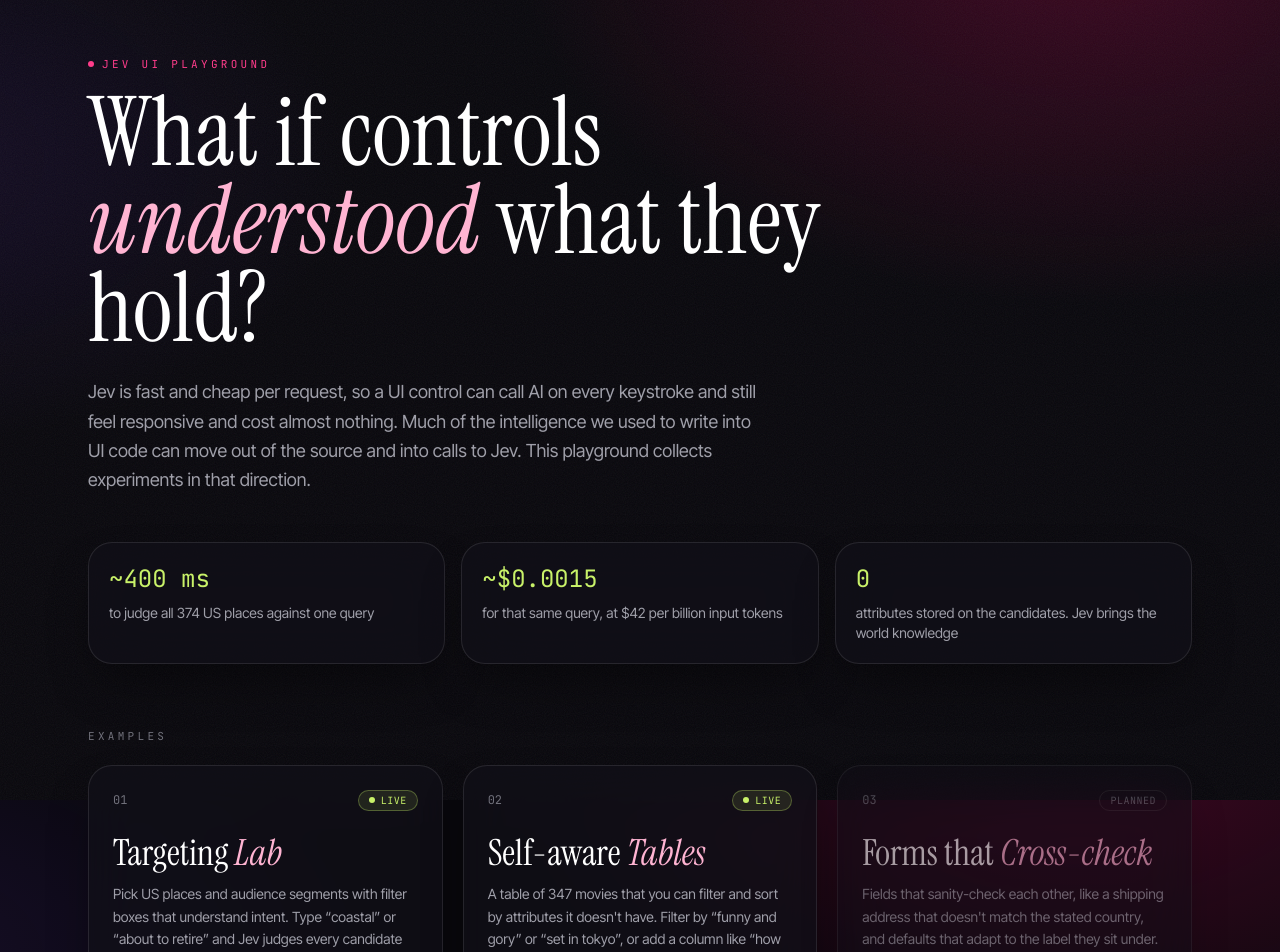
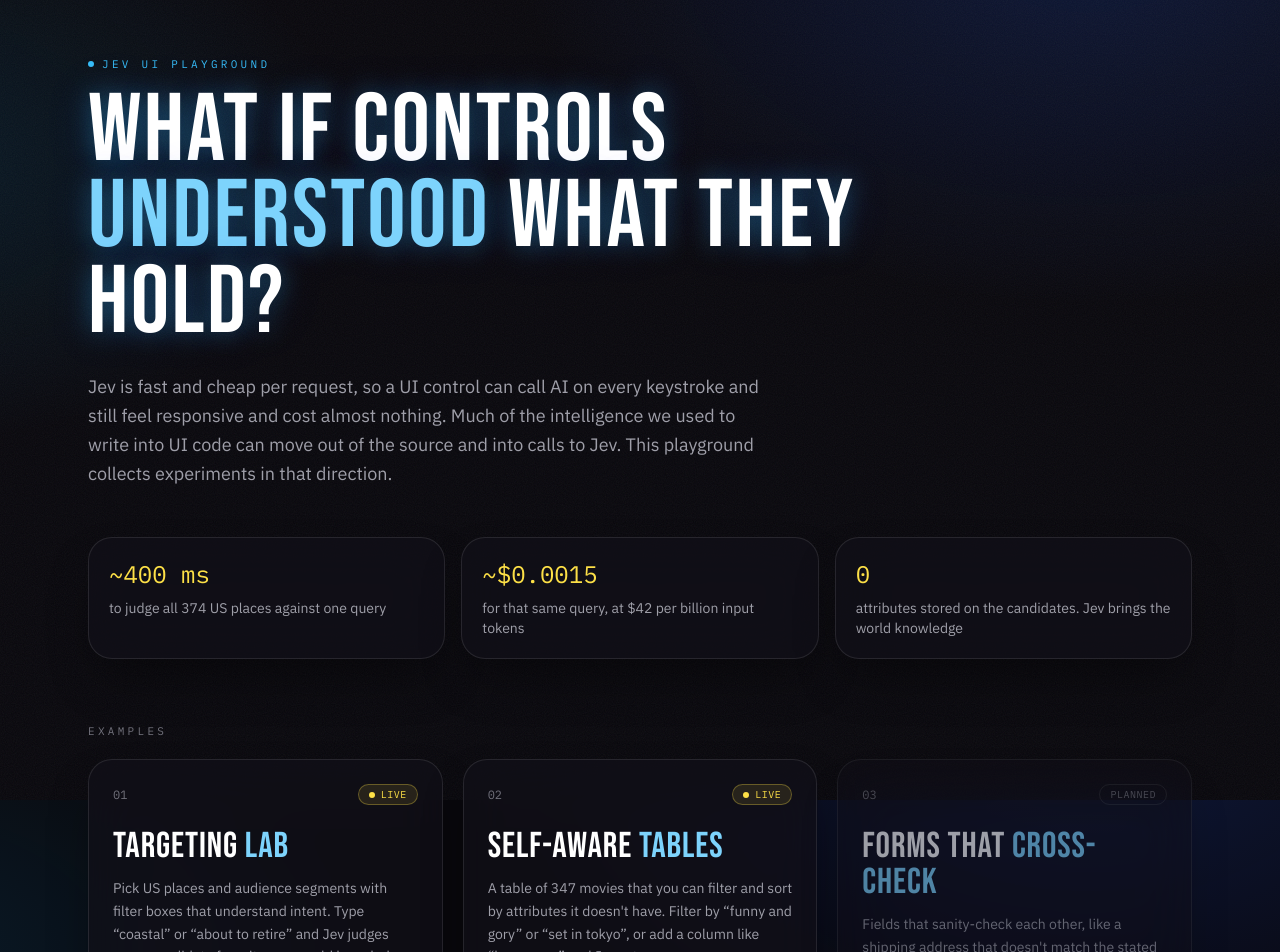
Before and after one commit to chrisyerga/jev-ui, a React (Vite) app: page / in a window 1280 px wide. Shown: the top 952 px of the page. Built offline with nearby package versions, Linux system fonts and the light colour scheme.

Commit message:
style(color/font): Make it look less like I have a humanities degree and more technical

```diff
--- a/index.html
+++ b/index.html
@@ -7,7 +7,7 @@
     <link rel="preconnect" href="https://fonts.googleapis.com" />
     <link rel="preconnect" href="https://fonts.gstatic.com" crossorigin />
     <link
-      href="https://fonts.googleapis.com/css2?family=Instrument+Serif:ital@0;1&family=Inter+Tight:wght@400;500;600;700&family=JetBrains+Mono:wght@400;500&display=swap"
+      href="https://fonts.googleapis.com/css2?family=Bebas+Neue&family=IBM+Plex+Mono:wght@400;500&family=IBM+Plex+Sans:wght@400;500;600;700&display=swap"
       rel="stylesheet"
     />
   </head>
--- a/src/App.tsx
+++ b/src/App.tsx
@@ -25,8 +25,8 @@
   return (
     <div className="relative z-10 mx-auto flex min-h-screen max-w-xl flex-col items-center justify-center px-4 text-center">
       <p className="font-mono text-[11px] tracking-[0.3em] text-accent uppercase">404</p>
-      <h1 className="mt-3 font-display text-6xl text-white">
-        No such <em className="text-glow">experiment</em>
+      <h1 className="title-display editorial-glow mt-3 text-6xl text-white">
+        No such <span className="title-accent">experiment</span>
       </h1>
       <Link to="/" className="mt-8 text-sm font-medium text-accent hover:text-glow">
         ← Back to the playground
--- a/src/components/BriefBox.tsx
+++ b/src/components/BriefBox.tsx
@@ -21,7 +21,7 @@
       <div className="flex flex-wrap items-baseline justify-between gap-2">
         <div>
           <p className="font-mono text-[10px] tracking-[0.25em] text-zinc-500 uppercase">Step 0 · optional</p>
-          <h2 className="font-display text-3xl text-white">Describe your campaign</h2>
+          <h2 className="title-display text-3xl text-white">Describe your campaign</h2>
         </div>
         <p className="max-w-sm text-xs text-zinc-500">
           Jev asks one yes/no question per place and per segment, plus two gates: does the brief imply a geography? an
--- a/src/components/SmartFilter.tsx
+++ b/src/components/SmartFilter.tsx
@@ -92,7 +92,7 @@
           </div>
           <div>
             <p className="font-mono text-[10px] tracking-[0.25em] text-zinc-500 uppercase">{props.eyebrow}</p>
-            <h2 className="font-display text-3xl leading-none text-white">{props.title}</h2>
+            <h2 className="title-display text-3xl leading-none text-white">{props.title}</h2>
           </div>
         </div>
         <span className="rounded-full border border-white/10 px-3 py-1 font-mono text-xs text-zinc-400">
--- a/src/components/SummaryPanel.tsx
+++ b/src/components/SummaryPanel.tsx
@@ -38,7 +38,7 @@
           key={formatReach(reach)}
           initial={{ opacity: 0.4, y: 4 }}
           animate={{ opacity: 1, y: 0 }}
-          className="font-display text-6xl leading-none text-white"
+          className="title-display text-6xl leading-none text-white"
         >
           {formatReach(reach)}
         </motion.p>
--- a/src/index.css
+++ b/src/index.css
@@ -1,18 +1,19 @@
 @import "tailwindcss";
 
 @theme {
-  --font-display: "Instrument Serif", ui-serif, Georgia, serif;
-  --font-sans: "Inter Tight", ui-sans-serif, system-ui, sans-serif;
-  --font-mono: "JetBrains Mono", ui-monospace, monospace;
+  --font-display: "Bebas Neue", ui-sans-serif, system-ui, sans-serif;
+  --font-sans: "IBM Plex Sans", ui-sans-serif, system-ui, sans-serif;
+  --font-mono: "IBM Plex Mono", ui-monospace, monospace;
 
   --color-ink-950: #09080d;
   --color-ink-900: #121019;
   --color-ink-800: #1b1824;
   --color-ink-700: #2a2635;
-  --color-accent: #ff3d8b;
-  --color-accent-deep: #a40648;
-  --color-glow: #ffb4d2;
-  --color-lime: #c8f169;
+  --color-accent: #38bdf8;
+  --color-accent-deep: #1d4ed8;
+  --color-glow: #7dd3fc;
+  /* Warm complement to sky blue — stats, “live”, Jev success states */
+  --color-lime: #fde047;
 }
 
 html {
@@ -22,8 +23,8 @@
 body {
   @apply bg-ink-950 font-sans text-zinc-200 antialiased;
   background-image:
-    radial-gradient(60rem 40rem at 85% -10%, rgb(164 6 72 / 0.35), transparent 60%),
-    radial-gradient(50rem 30rem at -10% 20%, rgb(80 40 160 / 0.18), transparent 60%);
+    radial-gradient(60rem 40rem at 85% -10%, rgb(29 78 216 / 0.22), transparent 60%),
+    radial-gradient(50rem 30rem at -10% 20%, rgb(14 165 233 / 0.12), transparent 60%);
   background-attachment: fixed;
   min-height: 100vh;
 }
@@ -57,7 +58,22 @@
 }
 
 .shimmer {
-  background: linear-gradient(90deg, transparent, rgb(255 61 139 / 0.9), transparent);
+  background: linear-gradient(90deg, transparent, rgb(56 189 248 / 0.9), transparent);
   background-size: 200% 100%;
   animation: shimmer 1.2s linear infinite;
 }
+
+/* Display titles — aligned with newtricks.ai / abbot draft site */
+.title-display {
+  @apply font-display font-normal uppercase tracking-wide;
+}
+
+.editorial-glow {
+  text-shadow:
+    0 0 24px rgb(56 189 248 / 0.35),
+    0 0 48px rgb(29 78 216 / 0.2);
+}
+
+.title-accent {
+  @apply text-glow;
+}
--- a/src/pages/Home.tsx
+++ b/src/pages/Home.tsx
@@ -21,8 +21,8 @@
         <p className="flex items-center gap-2 font-mono text-[11px] tracking-[0.3em] text-accent uppercase">
           <span className="size-1.5 rounded-full bg-accent" /> Jev UI Playground
         </p>
-        <h1 className="mt-4 max-w-4xl font-display text-6xl leading-[0.92] text-white sm:text-8xl">
-          What if controls <em className="text-glow">understood</em> what they hold?
+        <h1 className="title-display editorial-glow mt-4 max-w-4xl text-6xl leading-[0.9] text-white sm:text-8xl">
+          What if controls <span className="title-accent">understood</span> what they hold?
         </h1>
         <p className="mt-6 max-w-2xl text-lg leading-relaxed text-zinc-400">
           Jev is fast and cheap per request, so a UI control can call AI on every keystroke and still feel responsive
@@ -60,7 +60,7 @@
       <section className="mt-20 grid gap-10 lg:grid-cols-[minmax(0,1fr)_minmax(0,1fr)]">
         <div>
           <SectionLabel>The thought experiment</SectionLabel>
-          <blockquote className="mt-5 font-display text-4xl leading-tight text-white sm:text-5xl">
+          <blockquote className="mt-5 text-2xl font-semibold leading-snug text-white sm:text-3xl">
             “What if the controls themselves were semantically aware and had intelligence?”
           </blockquote>
           <p className="mt-6 max-w-xl leading-relaxed text-zinc-400">
@@ -111,8 +111,8 @@
           </span>
         )}
       </div>
-      <h3 className="mt-6 font-display text-4xl leading-none text-white">
-        {example.title} {example.titleAccent && <em className="text-glow">{example.titleAccent}</em>}
+      <h3 className="title-display mt-6 text-4xl leading-none text-white">
+        {example.title} {example.titleAccent && <span className="title-accent">{example.titleAccent}</span>}
       </h3>
       <p className="mt-3 flex-1 text-sm leading-relaxed text-zinc-400">{example.summary}</p>
       <ul className="mt-5 flex flex-wrap gap-1.5">
--- a/src/pages/SmartTable.tsx
+++ b/src/pages/SmartTable.tsx
@@ -103,8 +103,8 @@
             <span className="text-zinc-700">/</span>
             <span className="text-accent">Experiment 02</span>
           </p>
-          <h1 className="mt-3 font-display text-6xl leading-[0.9] text-white sm:text-7xl">
-            Self-aware <em className="text-glow">Tables</em>
+          <h1 className="title-display editorial-glow mt-3 text-6xl leading-[0.9] text-white sm:text-7xl">
+            Self-aware <span className="title-accent">Tables</span>
           </h1>
           <p className="mt-3 max-w-2xl text-zinc-400">
             Filter and sort by attributes the table doesn't have. Type <Kbd>funny and gory</Kbd> to filter, or add a column
--- a/src/pages/TargetingLab.tsx
+++ b/src/pages/TargetingLab.tsx
@@ -116,8 +116,8 @@
             <span className="text-zinc-700">/</span>
             <span className="text-accent">Experiment 01</span>
           </p>
-          <h1 className="mt-3 font-display text-6xl leading-[0.9] text-white sm:text-7xl">
-            Targeting <em className="text-glow">Lab</em>
+          <h1 className="title-display editorial-glow mt-3 text-6xl leading-[0.9] text-white sm:text-7xl">
+            Targeting <span className="title-accent">Lab</span>
           </h1>
           <p className="mt-3 max-w-xl text-zinc-400">
             Filter boxes that understand intent. Type <Kbd>coastal</Kbd> or <Kbd>about to retire</Kbd> and Jev judges
```
